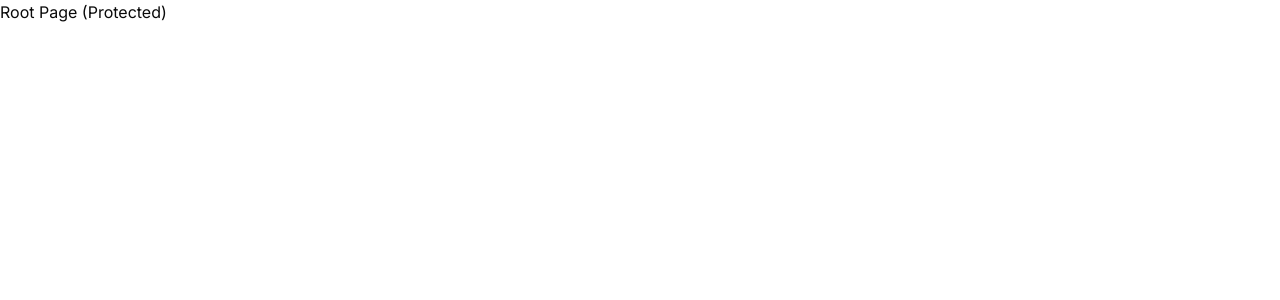
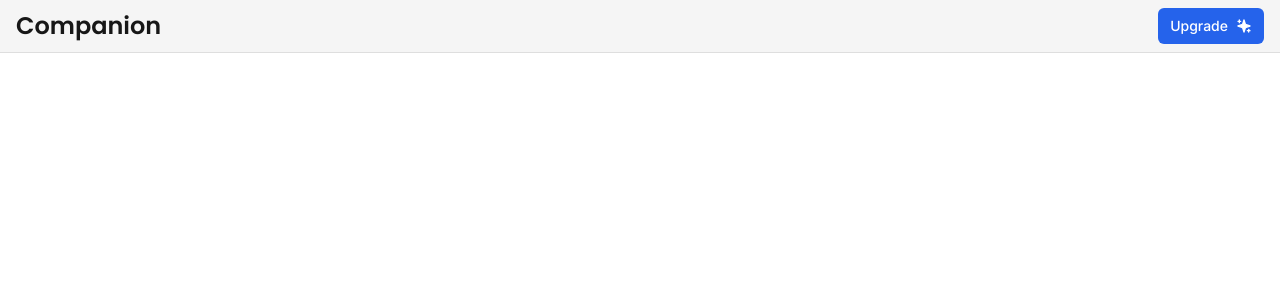
Before and after one commit to David-Koshkadze/ai-companion-chat, a Next.js app: page / in a window 1280 px wide. Shown: the top 300 px of the page. Built offline with nearby package versions, Linux system fonts and the light colour scheme.

Commit message:
navbar and theme provider

```diff
--- /dev/null
+++ b/app/(root)/(routes)/layout.tsx
@@ -0,0 +1,11 @@
+import Navbar from '@/components/navbar'
+import React from 'react'
+
+export default function RootLayout({children}: {children: React.ReactNode}) {
+  return (
+    <div className="h-full">
+      <Navbar />
+      {children}
+    </div>
+  )
+}
--- a/app/layout.tsx
+++ b/app/layout.tsx
@@ -2,6 +2,8 @@ import { ClerkProvider } from "@clerk/nextjs";
 import "./globals.css";
 import type { Metadata } from "next";
 import { Inter } from "next/font/google";
+
+import { ThemeProvider } from "@/components/theme-provider";
 
 const inter = Inter({ subsets: ["latin"] });
 
@@ -18,7 +20,11 @@ export default function RootLayout({
   return (
     <ClerkProvider>
       <html lang="en">
-        <body className={inter.className}>{children}</body>
+        <body className={inter.className}>
+          <ThemeProvider attribute="class" defaultTheme="system" enableSystem>
+            {children}
+          </ThemeProvider>
+        </body>
       </html>
     </ClerkProvider>
   );
--- /dev/null
+++ b/components/navbar.tsx
@@ -0,0 +1,41 @@
+"use client";
+
+import { UserButton } from "@clerk/nextjs";
+import { Menu, Sparkles } from "lucide-react";
+import { Poppins } from "next/font/google";
+import Link from "next/link";
+
+import { cn } from "@/lib/utils";
+import { Button } from "./ui/button";
+
+const font = Poppins({
+  weight: "600",
+  subsets: ["latin"],
+});
+
+export default function Navbar() {
+  return (
+    <div className="fixed w-full z-50 flex justify-between items-center py-2 px-4 border-b border-primary/10 bg-secondary">
+      <div className="flex items-center">
+        <Menu className="block md:hidden" />
+        <Link href="/">
+          <h1
+            className={cn(
+              "hidden md:block text-xl md:text-2xl font-bold text-primary",
+              font.className
+            )}
+          >
+            Companion
+          </h1>
+        </Link>
+      </div>
+      <div className="flex items-center gap-x-4">
+        <Button variant="blue" size="sm">
+          Upgrade
+          <Sparkles className="w-4 h-4 fill-white text-white ml-2" />
+        </Button>
+        <UserButton />
+      </div>
+    </div>
+  );
+}
--- /dev/null
+++ b/components/theme-provider.tsx
@@ -0,0 +1,9 @@
+"use client";
+
+import * as React from "react";
+import { ThemeProvider as NextThemesProvider } from "next-themes";
+import { type ThemeProviderProps } from "next-themes/dist/types";
+
+export function ThemeProvider({ children, ...props }: ThemeProviderProps) {
+  return <NextThemesProvider {...props}>{children}</NextThemesProvider>;
+}
--- /dev/null
+++ b/components/ui/button.tsx
@@ -0,0 +1,57 @@
+import * as React from "react"
+import { Slot } from "@radix-ui/react-slot"
+import { cva, type VariantProps } from "class-variance-authority"
+
+import { cn } from "@/lib/utils"
+
+const buttonVariants = cva(
+  "inline-flex items-center justify-center rounded-md text-sm font-medium ring-offset-background transition-colors focus-visible:outline-none focus-visible:ring-2 focus-visible:ring-ring focus-visible:ring-offset-2 disabled:pointer-events-none disabled:opacity-50",
+  {
+    variants: {
+      variant: {
+        default: "bg-primary text-primary-foreground hover:bg-primary/90",
+        destructive:
+          "bg-destructive text-destructive-foreground hover:bg-destructive/90",
+        outline:
+          "border border-input bg-background hover:bg-accent hover:text-accent-foreground",
+        secondary:
+          "bg-secondary text-secondary-foreground hover:bg-secondary/80",
+        ghost: "hover:bg-accent hover:text-accent-foreground",
+        link: "text-primary underline-offset-4 hover:underline",
+        blue: "bg-blue-600 text-white hover:bg-blue-500"
+      },
+      size: {
+        default: "h-10 px-4 py-2",
+        sm: "h-9 rounded-md px-3",
+        lg: "h-11 rounded-md px-8",
+        icon: "h-10 w-10",
+      },
+    },
+    defaultVariants: {
+      variant: "default",
+      size: "default",
+    },
+  }
+)
+
+export interface ButtonProps
+  extends React.ButtonHTMLAttributes<HTMLButtonElement>,
+    VariantProps<typeof buttonVariants> {
+  asChild?: boolean
+}
+
+const Button = React.forwardRef<HTMLButtonElement, ButtonProps>(
+  ({ className, variant, size, asChild = false, ...props }, ref) => {
+    const Comp = asChild ? Slot : "button"
+    return (
+      <Comp
+        className={cn(buttonVariants({ variant, size, className }))}
+        ref={ref}
+        {...props}
+      />
+    )
+  }
+)
+Button.displayName = "Button"
+
+export { Button, buttonVariants }
--- a/package.json
+++ b/package.json
@@ -10,6 +10,7 @@
   },
   "dependencies": {
     "@clerk/nextjs": "^4.23.2",
+    "@radix-ui/react-slot": "^1.0.2",
     "@types/node": "20.4.7",
     "@types/react": "18.2.18",
     "@types/react-dom": "18.2.7",
@@ -20,6 +21,7 @@
     "eslint-config-next": "13.4.12",
     "lucide-react": "^0.263.1",
     "next": "13.4.12",
+    "next-themes": "^0.2.1",
     "postcss": "8.4.27",
     "react": "18.2.0",
     "react-dom": "18.2.0",
```
Also changed, not shown: 1 other file (tests, documents, lock files or other folders).
